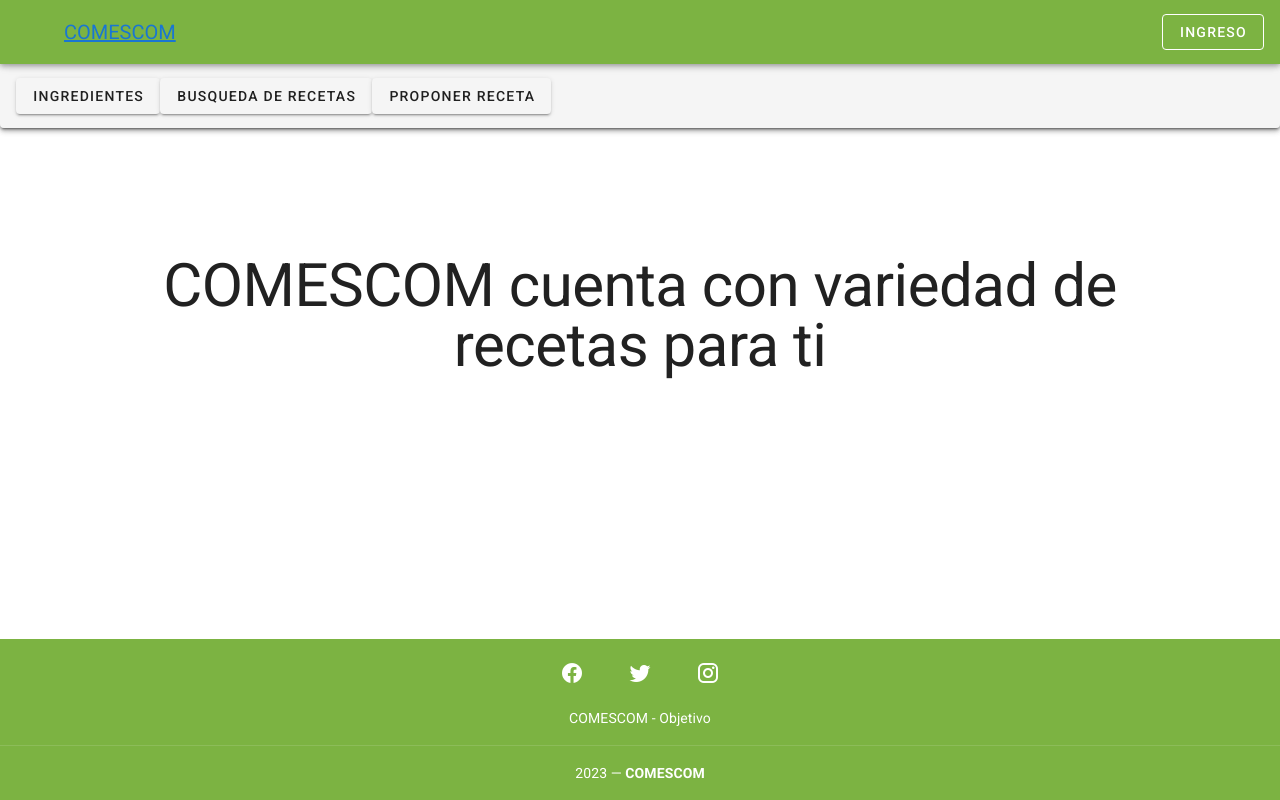
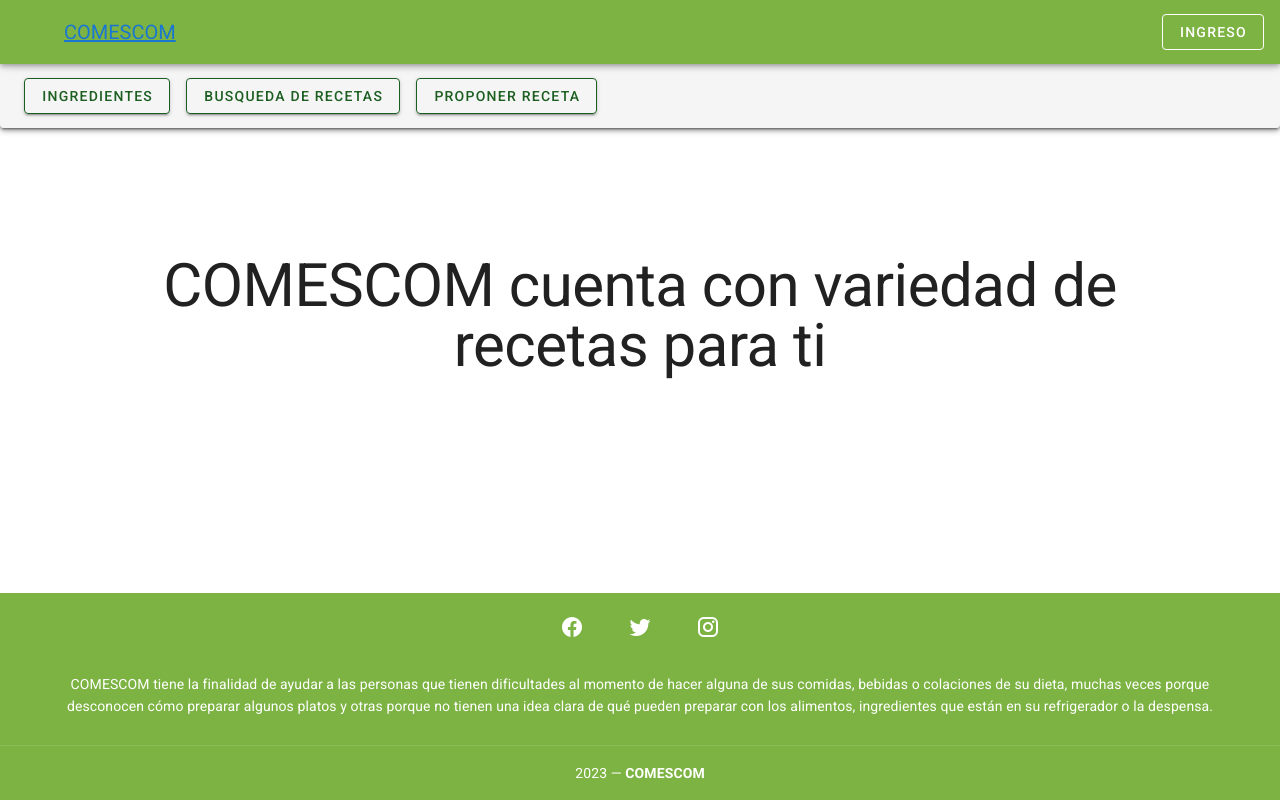
Before and after one commit to Emputed/comescomVUETIFY, a Vue app: page /recetas in a window 1280 px wide. Built offline with nearby package versions, Linux system fonts and the light colour scheme.

Commit message:
Formato de botones, v model de ProponerRecetas y footer

```diff
--- a/src/components/Footer.vue
+++ b/src/components/Footer.vue
@@ -13,7 +13,9 @@
             </v-card-text>
 
             <v-card-text class="white--text pt-0">
-                COMESCOM - Objetivo
+                <v-container>
+                    COMESCOM tiene la finalidad de ayudar a las personas que tienen dificultades al momento de hacer alguna de sus comidas, bebidas o colaciones de su dieta, muchas veces porque desconocen cómo preparar algunos platos y otras porque no tienen una idea clara de qué pueden preparar con los alimentos, ingredientes que están en su refrigerador o la despensa.
+                </v-container>
             </v-card-text>
 
             <v-divider></v-divider>
--- a/src/components/ToolBar.vue
+++ b/src/components/ToolBar.vue
@@ -1,9 +1,9 @@
 <template>
-    <v-card >
-        <v-app-bar>
-            <v-btn to="/ingredientes" elevation="2">Ingredientes</v-btn>
-            <v-btn to="/recetas" elevation="2">Busqueda de recetas</v-btn>
-            <v-btn to="/proponerReceta" elevation="2">Proponer receta</v-btn>
+    <v-card>
+        <v-app-bar >
+            <v-btn class="ma-2" outlined color="green darken-4" to="/ingredientes" elevation="2">Ingredientes</v-btn>
+            <v-btn class="ma-2" outlined color="green darken-4" to="/recetas" elevation="2">Busqueda de recetas</v-btn>
+            <v-btn class="ma-2" outlined color="green darken-4" to="/proponerReceta" elevation="2">Proponer receta</v-btn>
         </v-app-bar>
     </v-card>
 </template>
--- a/src/views/ProponerReceta.vue
+++ b/src/views/ProponerReceta.vue
@@ -10,13 +10,14 @@
             </v-container>
             <v-form>
                 <v-container>
-                    <v-text-field label="Nombre de la receta"></v-text-field>
-
+                    <v-text-field label="Nombre de la receta" v-model="nombreReceta"></v-text-field>
                     <v-textarea
                      outlined
                      name="input-7-4"
                      label="Descripción de la receta"
-                     value="Ingrese aquí el procedimiento para preparar la receta"></v-textarea>
+                     value="Ingrese aquí el procedimiento para preparar la receta"
+                     v-model="descripcionReceta"
+                     ></v-textarea>
 
                     <v-btn
                      class="ma-2"
@@ -39,5 +40,11 @@ export default {
         Navbar,
         Footer,
     },
+    data(){
+        return{
+            nombreReceta:'',
+            descripcionReceta:''
+        }
+    }
 }
 </script>
```
